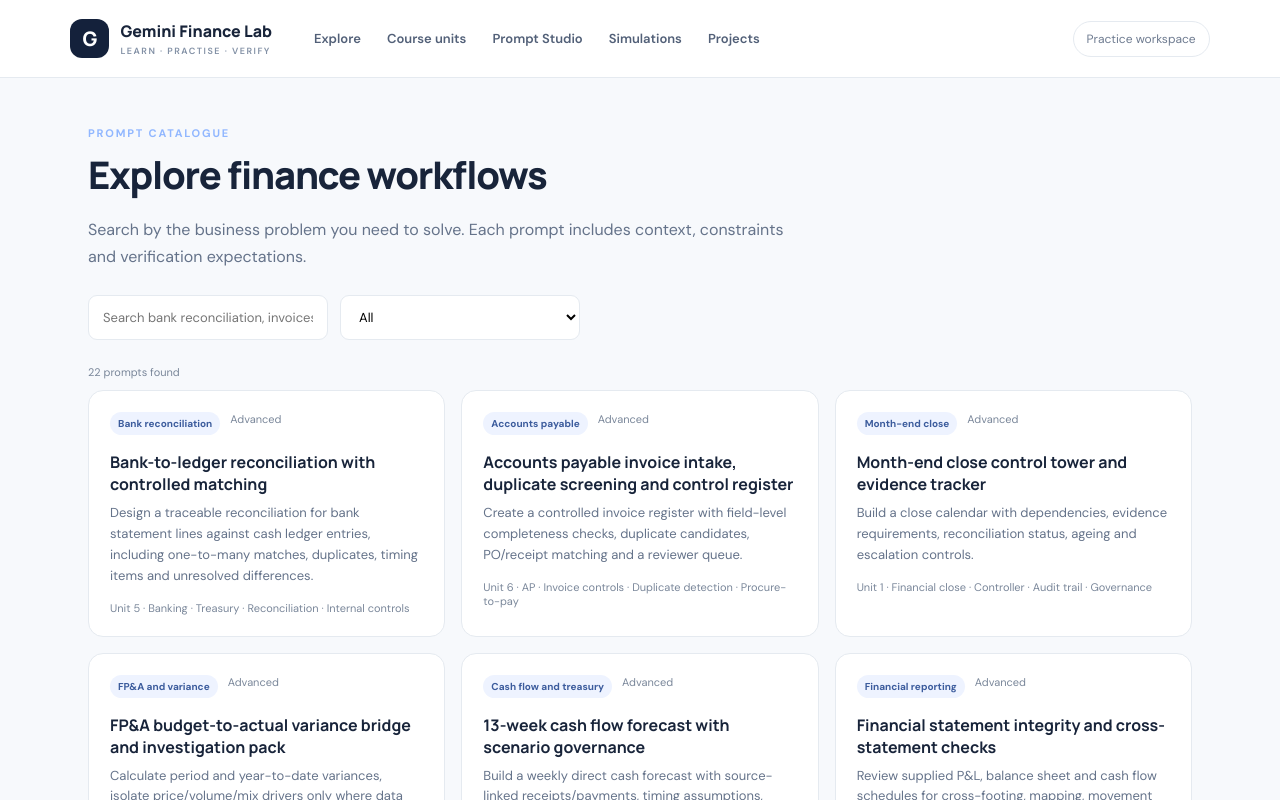
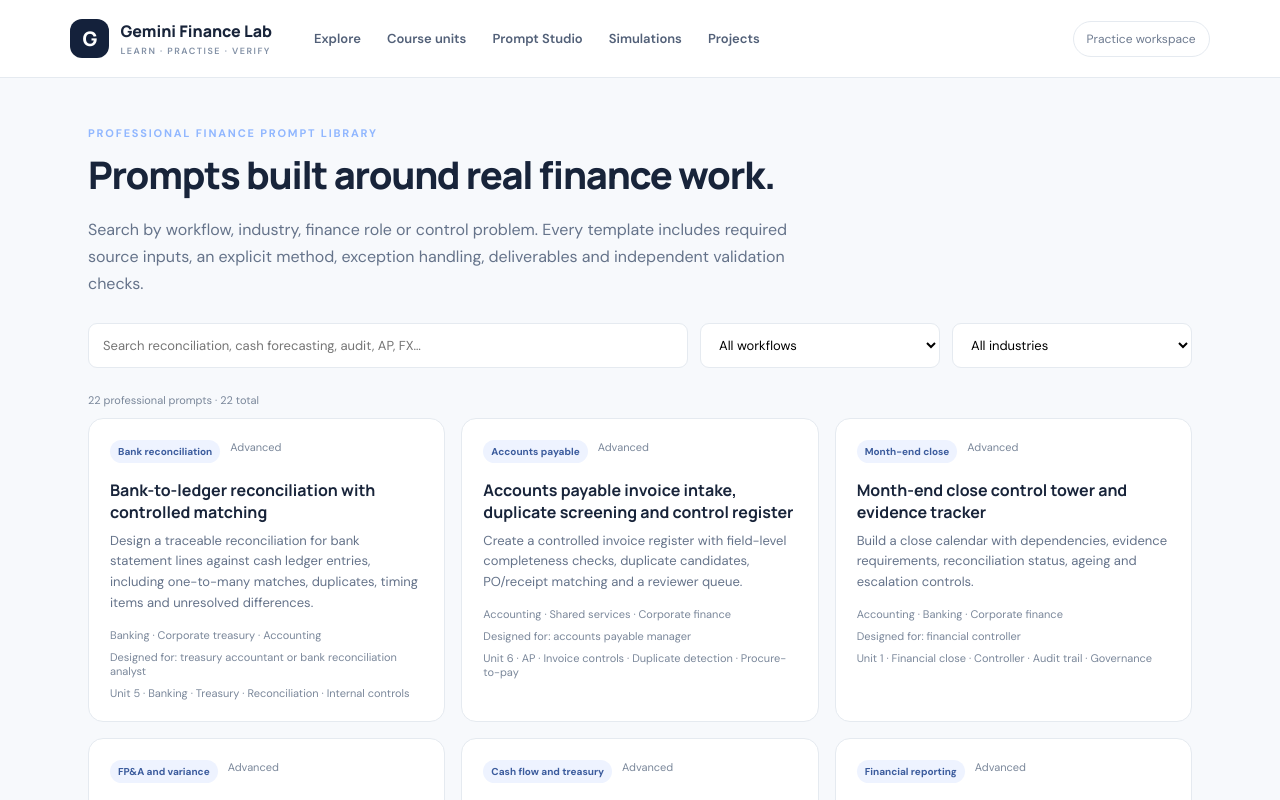
Before and after one commit to sbparimi/gemini-finance-lab, a Next.js app: page /explore in a window 1280 px wide. Shown: the top 800 px of the page. Built offline with nearby package versions, Linux system fonts and the light colour scheme.

Commit message:
Add industry and finance-role discovery to prompt library

```diff
--- a/app/explore/page.tsx
+++ b/app/explore/page.tsx
@@ -1 +1,33 @@
-"use client";import {useMemo,useState} from "react";import Link from "next/link";import {prompts} from "@/lib/data";export default function Explore(){const[q,setQ]=useState("");const[cat,setCat]=useState("All");const cats=["All",...Array.from(new Set(prompts.map(p=>p.category)))];const results=useMemo(()=>prompts.filter(p=>(cat==="All"||p.category===cat)&&[p.title,p.desc,p.category,...p.tags].join(" ").toLowerCase().includes(q.toLowerCase())),[q,cat]);return <main className="container"><div className="eyebrow">Prompt catalogue</div><h1 className="page-title">Explore finance workflows</h1><p className="lead">Search by the business problem you need to solve. Each prompt includes context, constraints and verification expectations.</p><div className="toolbar"><input className="field" placeholder="Search bank reconciliation, invoices, KPIs…" value={q} onChange={e=>setQ(e.target.value)}/><select className="field" value={cat} onChange={e=>setCat(e.target.value)}>{cats.map(c=><option key={c}>{c}</option>)}</select></div><p className="meta">{results.length} prompts found</p><div className="grid">{results.map(p=><Link className="card" href={"/prompts/"+p.slug} key={p.slug}><div className="meta"><span className="pill">{p.category}</span><span>{p.level}</span></div><h3>{p.title}</h3><p>{p.desc}</p><div className="meta">Unit {p.unit} · {p.tags.join(" · ")}</div></Link>)}</div>{!results.length&&<p>No prompts match the current search.</p>}</main>}
+"use client";
+import {useMemo,useState} from "react";
+import Link from "next/link";
+import {prompts} from "@/lib/data";
+
+export default function Explore(){
+ const [q,setQ]=useState("");
+ const [cat,setCat]=useState("All");
+ const [industry,setIndustry]=useState("All");
+ const cats=["All",...Array.from(new Set(prompts.map(p=>p.category))).sort()];
+ const industries=["All",...Array.from(new Set(prompts.flatMap(p=>p.industry.split(" · ").map(x=>x.trim())))).sort()];
+ const results=useMemo(()=>prompts.filter(p=>(cat==="All"||p.category===cat)&&(industry==="All"||p.industry.split(" · ").includes(industry))&&[p.title,p.desc,p.category,p.industry,p.role,...p.tags,...p.requiredInputs].join(" ").toLowerCase().includes(q.toLowerCase())),[q,cat,industry]);
+ return <main className="container">
+  <div className="eyebrow">Professional finance prompt library</div>
+  <h1 className="page-title">Prompts built around real finance work.</h1>
+  <p className="lead">Search by workflow, industry, finance role or control problem. Every template includes required source inputs, an explicit method, exception handling, deliverables and independent validation checks.</p>
+  <div className="toolbar" style={{flexWrap:"wrap"}}>
+   <input className="field" style={{flex:"2 1 280px"}} aria-label="Search finance prompts" placeholder="Search reconciliation, cash forecasting, audit, AP, FX…" value={q} onChange={e=>setQ(e.target.value)}/>
+   <select className="field" aria-label="Filter by workflow" value={cat} onChange={e=>setCat(e.target.value)}>{cats.map(c=><option key={c} value={c}>{c==="All"?"All workflows":c}</option>)}</select>
+   <select className="field" aria-label="Filter by industry" value={industry} onChange={e=>setIndustry(e.target.value)}>{industries.map(c=><option key={c} value={c}>{c==="All"?"All industries":c}</option>)}</select>
+  </div>
+  <p className="meta">{results.length} professional prompts · {prompts.length} total</p>
+  <div className="grid">{results.map(p=><Link className="card" href={"/prompts/"+p.slug} key={p.slug}>
+   <div className="meta"><span className="pill">{p.category}</span><span>{p.level}</span></div>
+   <h3>{p.title}</h3><p>{p.desc}</p>
+   <div className="meta" style={{marginTop:12}}><span>{p.industry}</span></div>
+   <div className="meta" style={{marginTop:8}}>Designed for: {p.role}</div>
+   <div className="meta" style={{marginTop:8}}>Unit {p.unit} · {p.tags.join(" · ")}</div>
+  </Link>)}</div>
+  {!results.length&&<div className="card" style={{marginTop:18}}>No prompts match these filters. Broaden the search or select All workflows and All industries.</div>}
+  <div className="notice" style={{marginTop:28}}>These are professional starting templates, not pre-approved procedures. Replace example context with your organisation's approved policies, chart of accounts, data definitions, tolerances and control owners. Never enter confidential financial or personal data into an unapproved AI service.</div>
+ </main>
+}
```
